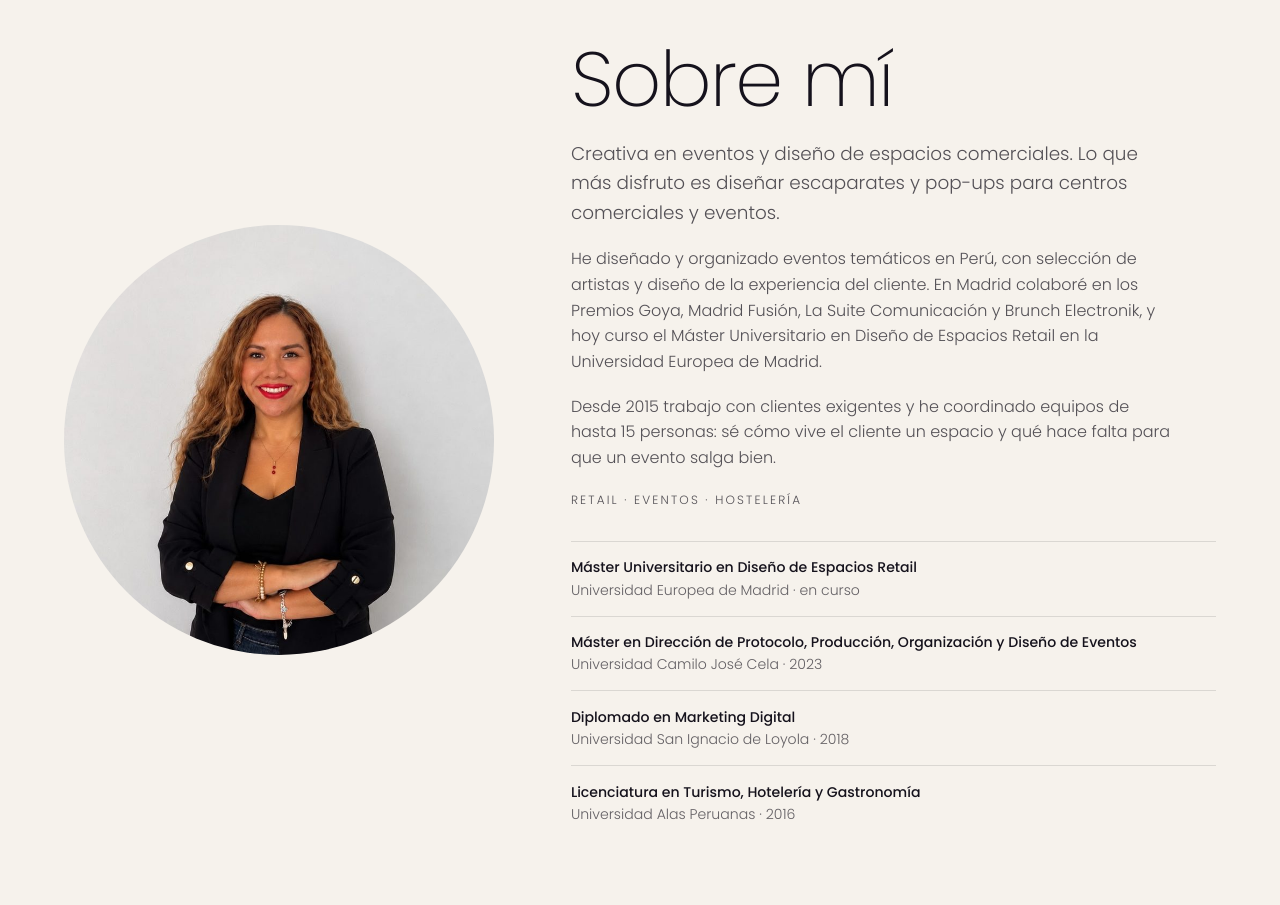
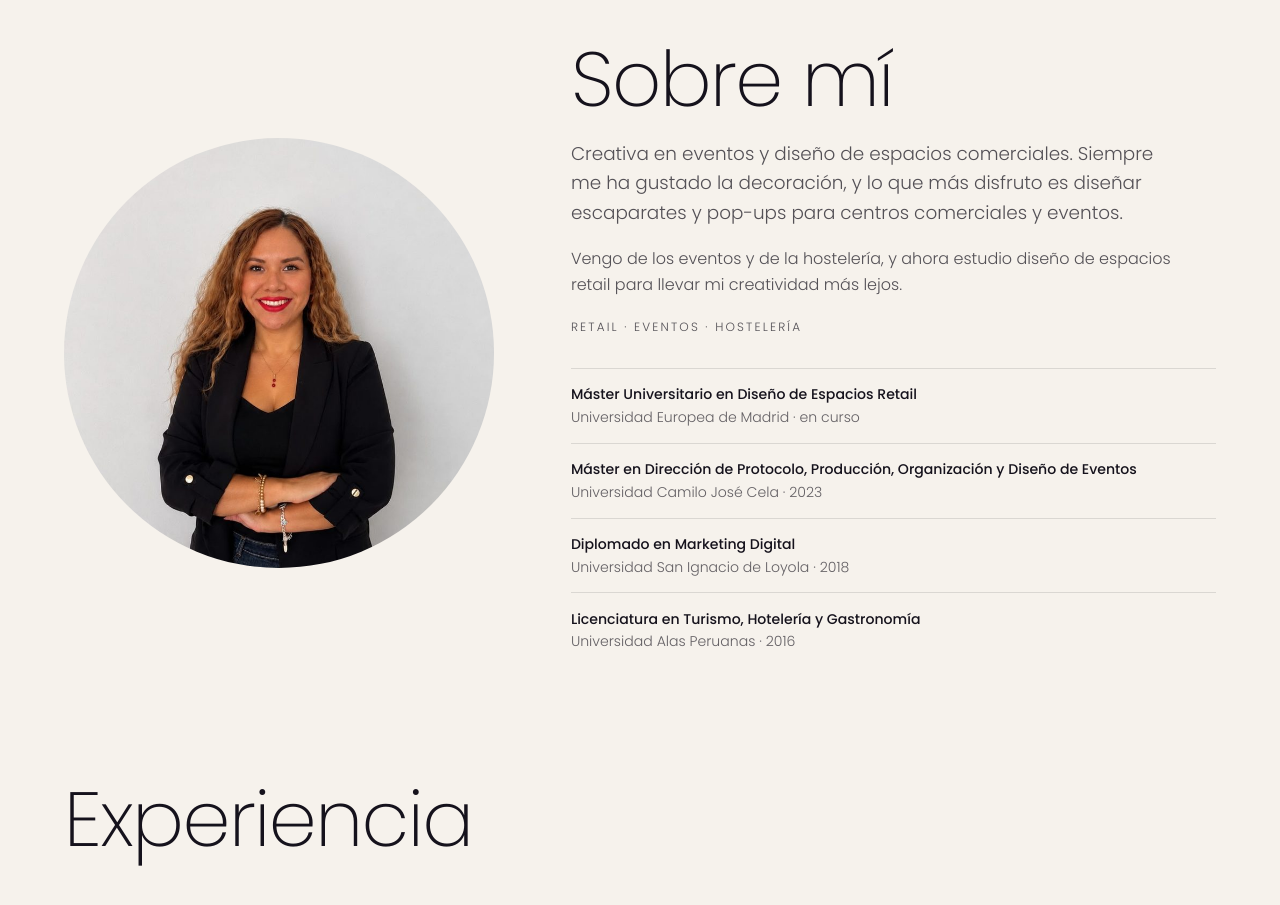
Before and after one commit to Alejandroger95/Lissett_Portfolio2, a plain HTML site: page index.html in a window 1280 px wide. Shown: the part 4780-5685 px from the top of the page. Drawn offline with Linux system fonts and the light colour scheme.

Commit message:
Sobre mí: texto corto sin repetir lo que ya muestra el portfolio
Co-Authored-By: Claude Sonnet 5.5 <noreply@anthropic.com>
Claude-Session: https://claude.ai/code/session_01817swxHoHhWq4swd6fqm37

```diff
--- a/index.html
+++ b/index.html
@@ -217,9 +217,8 @@
                 </div>
                 <div class="about-text">
                     <h2 class="reveal">Sobre mí</h2>
-                    <p class="reveal about-lead">Creativa en eventos y diseño de espacios comerciales. Lo que más disfruto es diseñar escaparates y pop-ups para centros comerciales y eventos.</p>
-                    <p class="reveal">He diseñado y organizado eventos temáticos en Perú, con selección de artistas y diseño de la experiencia del cliente. En Madrid colaboré en los Premios Goya, Madrid Fusión, La Suite Comunicación y Brunch Electronik, y hoy curso el Máster Universitario en Diseño de Espacios Retail en la Universidad Europea de Madrid.</p>
-                    <p class="reveal">Desde 2015 trabajo con clientes exigentes y he coordinado equipos de hasta 15 personas: sé cómo vive el cliente un espacio y qué hace falta para que un evento salga bien.</p>
+                    <p class="reveal about-lead">Creativa en eventos y diseño de espacios comerciales. Siempre me ha gustado la decoración, y lo que más disfruto es diseñar escaparates y pop-ups para centros comerciales y eventos.</p>
+                    <p class="reveal">Vengo de los eventos y de la hostelería, y ahora estudio diseño de espacios retail para llevar mi creatividad más lejos.</p>
                     <p class="reveal about-tags">Retail · Eventos · Hostelería</p>
                     <ul class="edu reveal">
                         <li><b>Máster Universitario en Diseño de Espacios Retail</b> Universidad Europea de Madrid · en curso</li>
```
